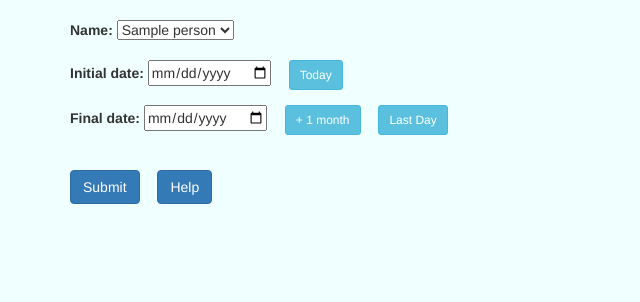
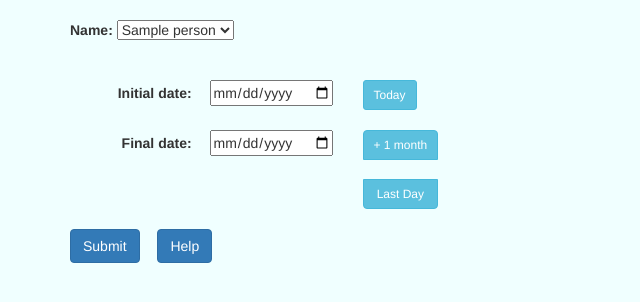
Before and after one commit to vertigo71/nouapp, a Django app: page /selector/ in a window 1280 px wide. Shown: the part 151-453 px from the top of the page, without its empty margins (0-640 px from the left). Run offline with Django 3.2, Linux system fonts and the light colour scheme; a user stored in the database is signed in; tables that the repository leaves empty hold one stand-in row (values such as "Sample post"); some libraries are stand-ins or nearby versions.

Commit message:
aligned selector buttons

```diff
--- a/nouapp/templates/nouapp/selector.html
+++ b/nouapp/templates/nouapp/selector.html
@@ -10,21 +10,39 @@
             <label for="{{ form.name.id_for_label }}">Name:</label>
             {{ form.name }}
         </div>
-        <div class="form-group">
+        <br />
+        <div class="row">
+            <div class="col-sm-3" >
+                <div class="text-right">
+                    <label for="{{ form.datefrom.id_for_label }}">Initial date:</label>&emsp;
+                    {{ form.datefrom }}
+                    <br />
                     {{ form.datefrom.errors }}
-            <label for="{{ form.datefrom.id_for_label }}">Initial date:</label>
-            {{ form.datefrom }}&emsp;
+                </div>
+            </div>
+            <div class="col-sm-2">
                 <button type="button" class="btn btn-info btn-sm"
                     onclick="today({{ form.datefrom.id_for_label }}.id)">Today</button>
             </div>
-        <div class="form-group">
+        </div>
+        <br />
+        <div class="row">
+            <div class="col-sm-3">
+                <div class="text-right">
+                    <label for="{{ form.dateto.id_for_label }}">Final date:</label>&emsp;
+                    {{ form.dateto }}
+                    <br />
                     {{ form.dateto.errors }}
-            <label for="{{ form.dateto.id_for_label }}">Final date:</label>
-            {{ form.dateto }}&emsp;
+                </div>
+            </div>
+            <div class="col-sm-2">
+                <div class="btn-group-vertical">
                     <button type="button" class="btn btn-info btn-sm"
                         onclick="add1month({{ form.dateto.id_for_label }}.id)">+ 1 month</button>&emsp;
                     <button type="button" class="btn btn-info btn-sm"
                         onclick="setdate({{ form.dateto.id_for_label }}.id,'{{lastday}}')">Last Day</button>
+                </div>
+            </div>
         </div>
         <br />
         <input type="submit" class="btn btn-primary btn-md" value="Submit" />&emsp;
```
Lines whose indentation alone changed are shown as unchanged.
